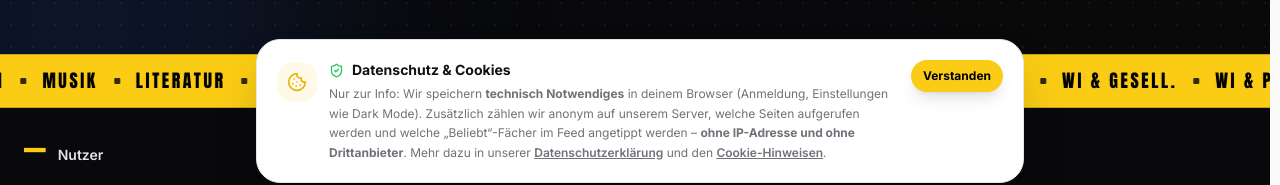
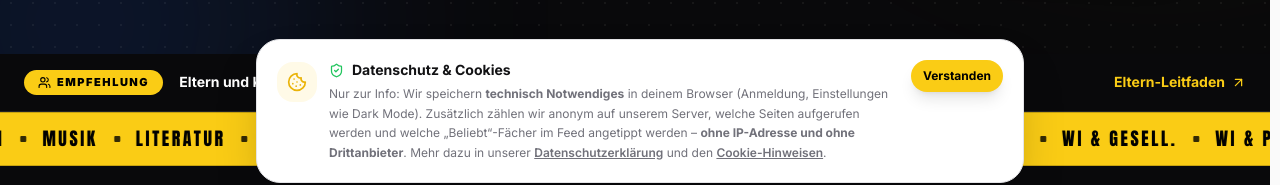
Before and after one commit to oskar26/nachhilfeb-rse, a React (Vite) app: page /#/welcome in a window 1280 px wide. Shown: the part 601-786 px from the top of the page. Built offline with nearby package versions, Linux system fonts and the light colour scheme; no server answers.

Commit message:
feat(ui): Empfehlung zur gemeinsamen Account-Betreuung auf Start- und Registrierungsseite

```diff
--- a/src/pages/Landing.tsx
+++ b/src/pages/Landing.tsx
@@ -321,6 +321,21 @@ export default function Landing() {
                 </div>
             </section>
 
+            {/* EMPFEHLUNG — direkt unter der Hero: Eltern und Kinder betreuen den Account gemeinsam */}
+            <section aria-label="Empfehlung zur gemeinsamen Account-Betreuung" className="border-b border-white/10 bg-gray-950">
+                <div className="mx-auto flex max-w-7xl flex-wrap items-center gap-x-4 gap-y-2.5 px-4 py-4 sm:px-6">
+                    <span className="inline-flex items-center gap-1.5 rounded-full bg-primary px-3.5 py-1 text-[11px] font-black uppercase tracking-[0.14em] text-black">
+                        <Users size={13} aria-hidden /> Empfehlung
+                    </span>
+                    <p className="min-w-0 flex-1 text-sm text-gray-300">
+                        <strong className="font-bold text-white">Eltern und Kinder betreuen den Account gemeinsam</strong> – ohne eigenen Eltern-Account und ohne Verknüpfungscode.
+                    </p>
+                    <Link to="/eltern-leitfaden" className="press inline-flex items-center gap-1.5 text-sm font-bold text-primary hover:underline">
+                        Eltern-Leitfaden <ArrowUpRight size={15} aria-hidden />
+                    </Link>
+                </div>
+            </section>
+
             {/* Fächer-Ticker, Kennzahlen & News — eigene Sektion direkt unter der Hero */}
             <section aria-label="Fächer, Kennzahlen und Neuigkeiten">
                 {/* Tickerband */}
@@ -630,7 +645,7 @@ export default function Landing() {
                         <span className="inline-grid place-items-center w-16 h-16 rounded-2xl bg-white/5 border border-white/10"><Shield className="text-blue-500" size={30} aria-hidden /></span>
                         <h2 className="mt-6 font-display uppercase leading-[0.95] break-words text-4xl sm:text-6xl text-primary">Informationen für Eltern</h2>
                         <motion.span {...wipeLine()} className="mt-4 block h-1.5 w-16 origin-left rounded-full bg-primary" aria-hidden />
-                        <p className="mt-4 text-lg text-gray-300 max-w-2xl leading-relaxed">Eltern können den Account gemeinsam mit ihrem Kind betreuen – ohne eigenen Eltern-Account und ohne Verknüpfungscode. Ihr Kind nutzt seinen Schüler-Account, Sie schauen und unterstützen mit: Anzeigen, Anfragen, passende Matches und Merkliste im Blick.</p>
+                        <p className="mt-4 text-lg text-gray-300 max-w-2xl leading-relaxed">Unsere Empfehlung: Betreuen Sie den Account gemeinsam mit Ihrem Kind – ohne eigenen Eltern-Account und ohne Verknüpfungscode. Ihr Kind nutzt seinen Schüler-Account, Sie schauen und unterstützen mit: Anzeigen, Anfragen, passende Matches und Merkliste im Blick.</p>
                     </motion.div>
 
                     <div className="mt-10 grid gap-4 sm:grid-cols-2">
--- a/src/pages/Login.tsx
+++ b/src/pages/Login.tsx
@@ -6,7 +6,7 @@ import { Input } from '../components/ui/Input';
 import { Card, CardContent, CardDescription, CardHeader, CardFooter } from '../components/ui/Card';
 import { toast } from 'react-hot-toast';
 import { useTheme } from '../components/ThemeProvider';
-import { Sun, Moon, CheckCircle, ShieldAlert } from 'lucide-react';
+import { Sun, Moon, CheckCircle, ShieldAlert, Users } from 'lucide-react';
 import { motion } from 'framer-motion';
 import { RefinedGradeSelector } from '../components/RefinedGradeSelector';
 import { Logo } from '../components/ui/Logo';
@@ -476,6 +476,13 @@ export default function Login() {
 
                                 {mode === 'register' && (
                                     <div className="space-y-4">
+                                        <div className="flex items-start gap-3 p-3 rounded-xl border border-primary/40 bg-primary/5 dark:border-primary/25 dark:bg-primary/10">
+                                            <Users size={16} className="mt-0.5 shrink-0 text-amber-700 dark:text-primary" aria-hidden />
+                                            <p className="text-[11px] leading-relaxed text-gray-700 dark:text-gray-300">
+                                                <strong className="text-gray-900 dark:text-gray-100">Unsere Empfehlung:</strong> Eltern und Kinder betreuen den Account gemeinsam. Am besten meldet ihr euch gleich zusammen mit euren Eltern an – ein eigener Eltern-Account ist nicht nötig. Mehr im{' '}
+                                                <Link to="/eltern-leitfaden" className="font-bold text-amber-700 dark:text-primary hover:underline" target="_blank">Eltern-Leitfaden</Link>.
+                                            </p>
+                                        </div>
                                         <div className="grid grid-cols-2 gap-3">
                                             <div className="space-y-1">
                                                 <label className="text-xs font-bold uppercase text-gray-500 ml-1">Vorname *</label>
```
